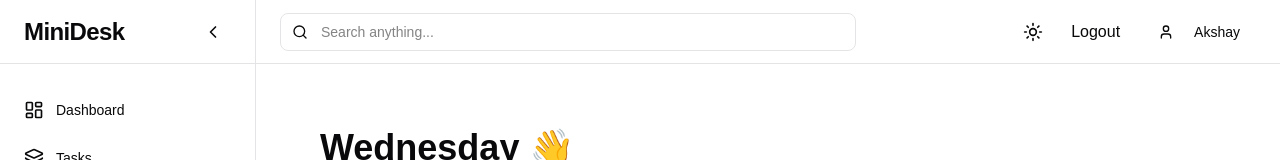
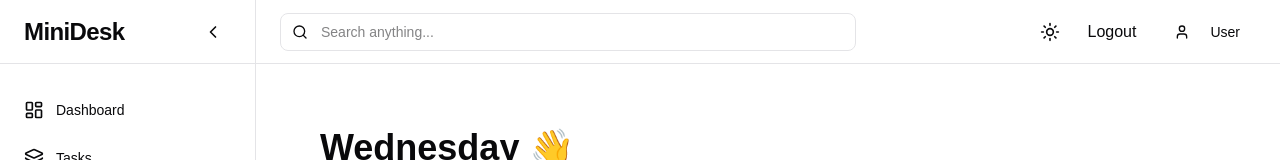
Before and after one commit to Akshaysawant917/minidesk-frontend, a Next.js app: page /dashboard in a window 1280 px wide. Shown: the top 160 px of the page. Built offline with nearby package versions, Linux system fonts and the light colour scheme; no server answers; sample sign-in values are in the browser's storage.

Commit message:
removed statis name

```diff
--- a/api/client.js
+++ b/api/client.js
@@ -2,8 +2,8 @@ import axios from "axios";
 
 export const apiClient = axios.create({
   // baseURL: process.env.NEXT_PUBLIC_API_BASE_URL,
-  //  baseURL: "http://localhost:4000/api",
-  baseURL:"https://minidesk-backend-production.up.railway.app/api/",
+   baseURL: "http://localhost:4000/api",
+  // baseURL:"https://minidesk-backend-production.up.railway.app/api/",
   headers: {
     "Content-Type": "application/json",
   },
--- a/components/layout/DashboardHeader.jsx
+++ b/components/layout/DashboardHeader.jsx
@@ -71,7 +71,7 @@ export default function DashboardHeader() {
               <User className="h-4 w-4 text-primary-foreground" />
             </div>
             <div className="hidden md:block text-left">
-              <p className="text-sm font-medium">Akshay</p>
+              <p className="text-sm font-medium">User</p>
               {/* <p className="text-xs text-muted-foreground">Admin</p> */}
             </div>
           </button>
```
